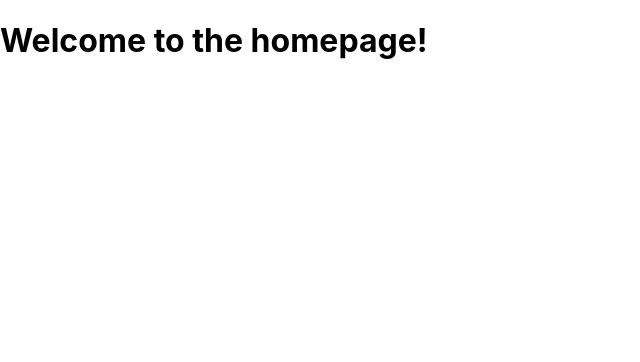
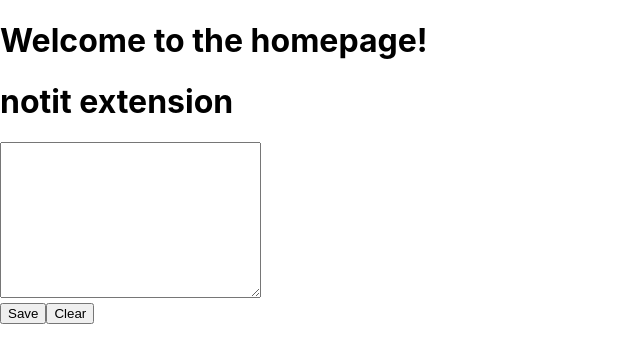
Before and after one commit to yadhukrishnasm/Cloudbag, a React (Create React App) app in the folder client/: page /home in a window 1280 px wide. Shown: the top 362 px of the page, without its empty margins (0-640 px from the left). Built offline with nearby package versions, Linux system fonts and the light colour scheme.

Commit message:
created notes!!

```diff
--- a/client/package.json
+++ b/client/package.json
@@ -3,6 +3,8 @@
   "version": "0.1.0",
   "private": true,
   "dependencies": {
+    "@babel/plugin-proposal-private-property-in-object": "^7.21.11",
+    "@babel/plugin-transform-private-property-in-object": "^7.23.4",
     "@testing-library/jest-dom": "^5.17.0",
     "@testing-library/react": "^13.4.0",
     "@testing-library/user-event": "^13.5.0",
@@ -36,5 +38,8 @@
       "last 1 firefox version",
       "last 1 safari version"
     ]
+  },
+  "devDependencies": {
+    "webpack": "^5.90.1"
   }
 }
--- /dev/null
+++ b/client/src/modules/notes.js
@@ -0,0 +1,77 @@
+import React, { useState, useEffect } from 'react';
+
+export const Notes = () => {
+  const [note, setNote] = useState('');
+
+  const saveNote = () => {
+    if (note.trim() !== '') {
+      addToStorage(note);
+      setNote('');
+    }
+  };
+
+  const clearWhole = () => {
+    localStorage.clear();
+    // Remove all notes from the UI
+    const savedNotes = document.querySelectorAll('.savedNote');
+    savedNotes.forEach((note) => note.remove());
+  };
+
+  const addToStorage = (newText) => {
+    const existingTexts = JSON.parse(localStorage.getItem('textsArray')) || [];
+    existingTexts.push(newText);
+    localStorage.setItem('textsArray', JSON.stringify(existingTexts));
+    createNoteUI(newText);
+  };
+
+  const createNoteUI = (text) => {
+    const container = document.querySelector('.container');
+
+    const divbox = document.createElement('div');
+    divbox.className = 'savedNote';
+    divbox.innerHTML = text;
+
+    const delbtn = document.createElement('button');
+    delbtn.className = 'delete';
+    delbtn.textContent = 'remove';
+    delbtn.addEventListener('click', () => {
+      divbox.remove();
+      removeFromStorage(text);
+    });
+
+    divbox.appendChild(delbtn);
+    container.appendChild(divbox);
+  };
+
+  const removeFromStorage = (textToRemove) => {
+    const existingTexts = JSON.parse(localStorage.getItem('textsArray')) || [];
+    const updatedTexts = existingTexts.filter((text) => text !== textToRemove);
+    localStorage.setItem('textsArray', JSON.stringify(updatedTexts));
+  };
+
+  useEffect(() => {
+    // Load notes from localStorage on component mount
+    if (localStorage.getItem('textsArray')) {
+      const storedTexts = JSON.parse(localStorage.getItem('textsArray'));
+      storedTexts.forEach((text) => createNoteUI(text));
+    }
+  }, []);
+
+  return (
+    <div>
+      <h1 id="notit">notit extension</h1>
+      <div className="container">
+        <textarea
+          name="note"
+          id="note"
+          cols="30"
+          rows="10"
+          value={note}
+          onChange={(e) => setNote(e.target.value)}
+        ></textarea>
+      </div>
+      <button onClick={saveNote}>Save</button>
+      <button onClick={clearWhole}>Clear</button>
+    </div>
+  );
+};
--- a/client/src/pages/homePage.js
+++ b/client/src/pages/homePage.js
@@ -1,10 +1,12 @@
 import React from 'react';
+import { Notes } from '../modules/notes'
 
 function HomePage() {
   return (
     <div>
       <h1>Welcome to the homepage!</h1>
       {/* Content for the homepage */}
+      <Notes/>
     </div>
   );
 }
```
Also changed, not shown: client/src/components/buttons.js (added, +7 -0 lines), client/src/components/searchbox.js (added, +7 -0 lines), client/src/components/textbox.js (added, +7 -0 lines), 1 other file (tests, documents, lock files or other folders).
